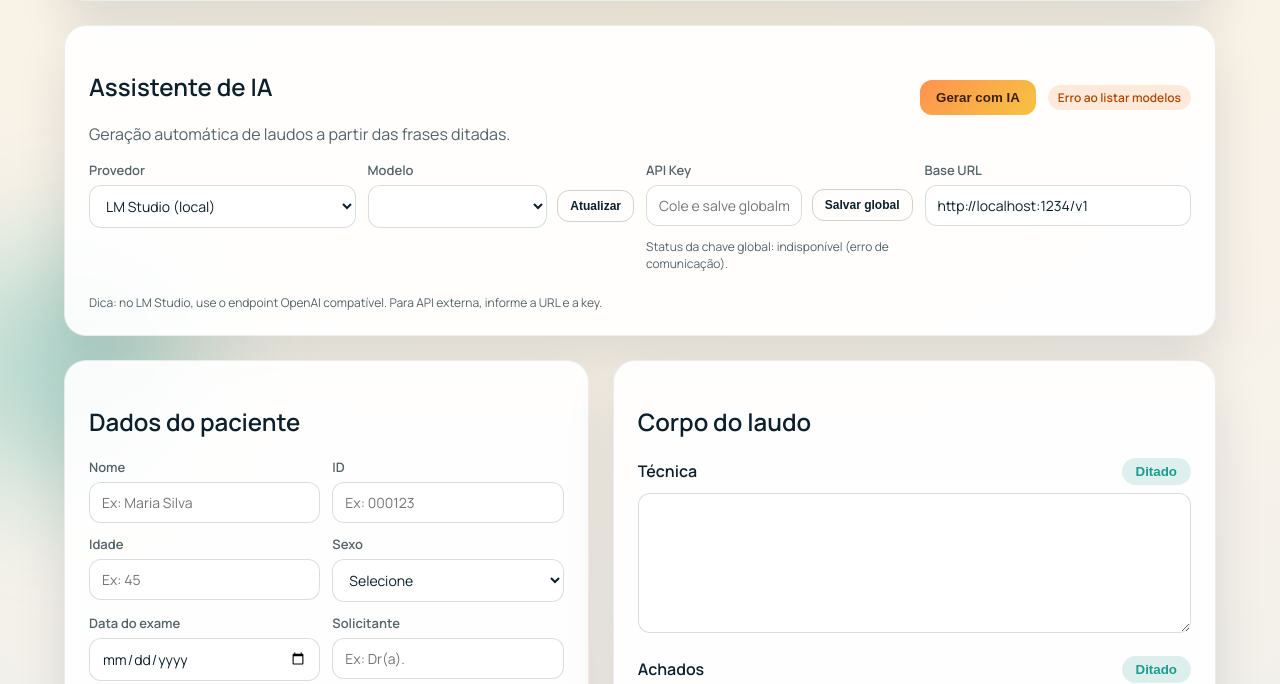
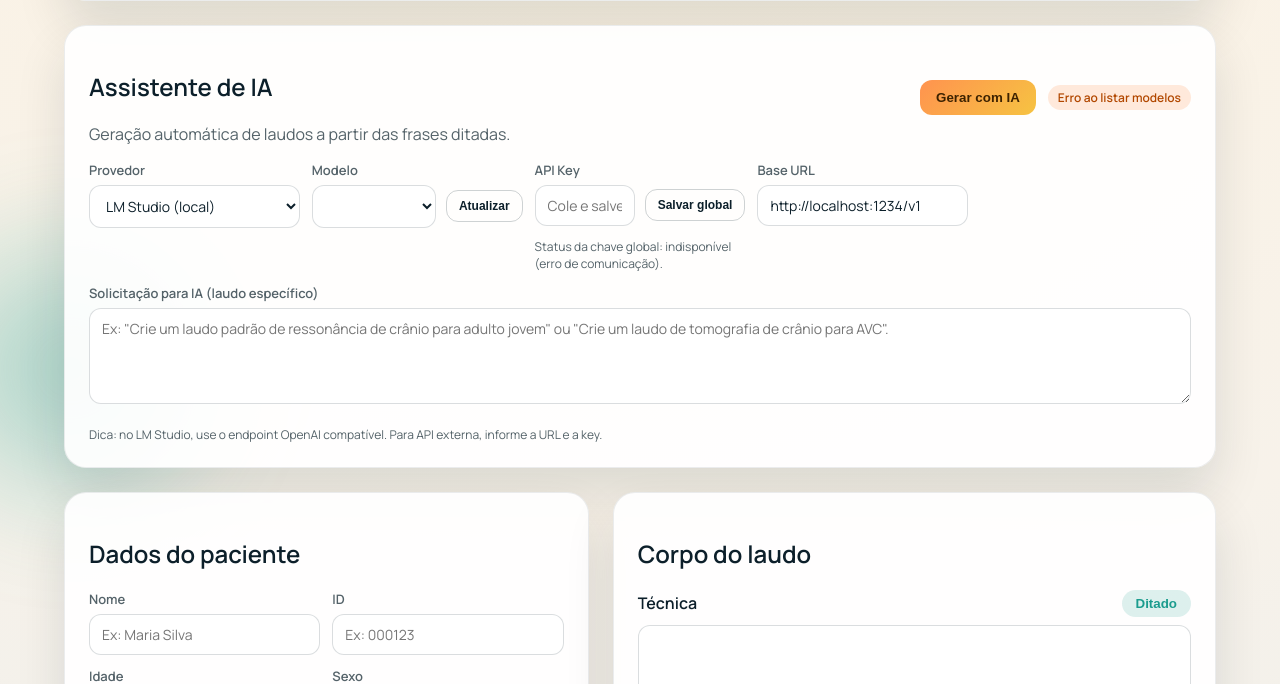
Before and after one commit to haguenka/LAUDOS, a Python web app: template templates/index.html in a window 1280 px wide. Shown: the part 419-1103 px from the top of the page. Run offline with Jinja, Linux system fonts and the light colour scheme; the template is opened without the code that fills it, so the values that code supplies are empty.

Commit message:
Add files via upload

```diff
--- a/templates/index.html
+++ b/templates/index.html
@@ -122,6 +122,14 @@
           <div class="field">
             <label for="aiBaseUrl">Base URL</label>
             <input id="aiBaseUrl" type="text" placeholder="http://localhost:1234/v1" />
+          </div>
+          <div class="field field-wide">
+            <label for="aiRequest">Solicitação para IA (laudo específico)</label>
+            <textarea
+              id="aiRequest"
+              rows="3"
+              placeholder='Ex: "Crie um laudo padrão de ressonância de crânio para adulto jovem" ou "Crie um laudo de tomografia de crânio para AVC".'
+            ></textarea>
           </div>
         </div>
         <p class="toolbar-hint">
```
